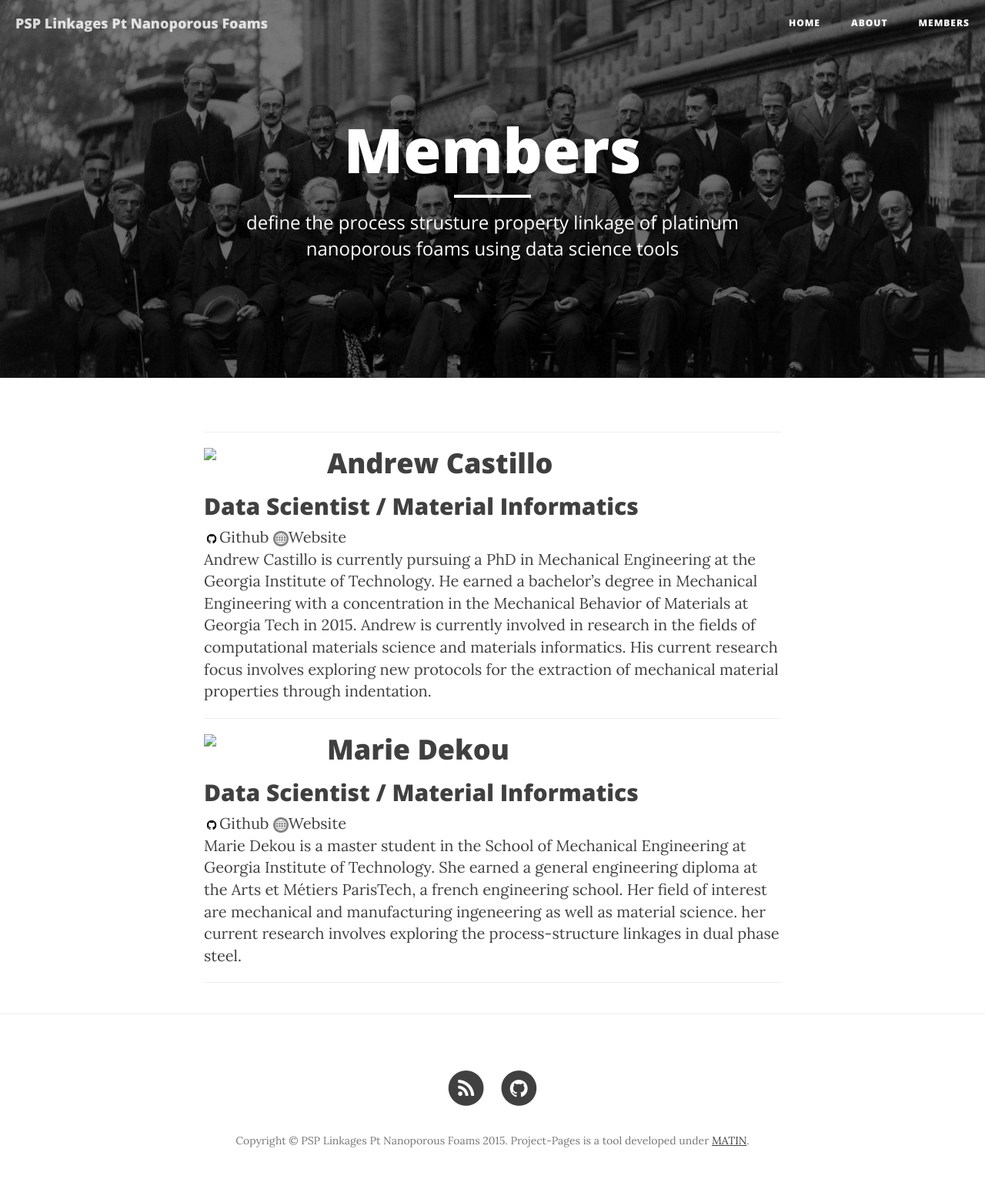
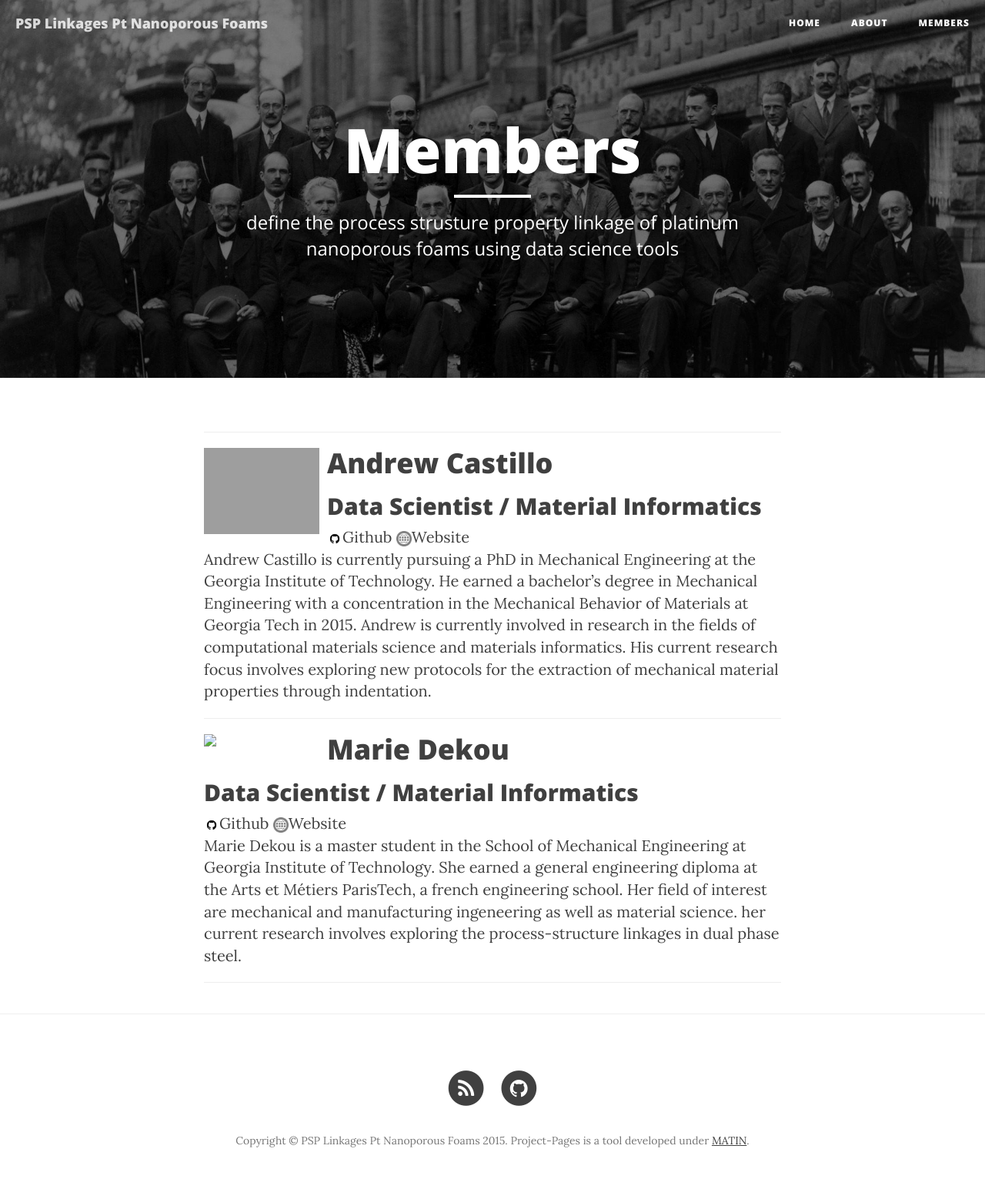
Before and after one commit to jcastillo7/MIC-Pt-NP-foams, a Jekyll site: the page built from members.html, in a window 1280 px wide. Shown: the whole page at 77% size. Built offline with Jekyll 4.4.1, drawn with Linux system fonts in a browser that asks for light colours; nearby versions of some CDN libraries.

Commit message:
Update members.yml

```diff
--- a/_data/members.yml
+++ b/_data/members.yml
@@ -2,7 +2,7 @@
 
 - name: Andrew Castillo
   role: Data Scientist / Material Informatics
-  img: "img/castillomemberpic.jpg"
+  img: (/img/castillomemberpic.jpg)
   github: jcastillo7
   bio: Andrew Castillo is currently pursuing a PhD in Mechanical Engineering at the Georgia Institute of Technology.  He earned a bachelor’s degree in Mechanical Engineering with a concentration in the Mechanical Behavior of Materials at Georgia Tech in 2015. Andrew is currently involved in research in the fields of computational materials science and materials informatics. His current research focus involves exploring new protocols for the extraction of mechanical material properties through indentation.
   url: http://jcastillo7.github.io/
```
